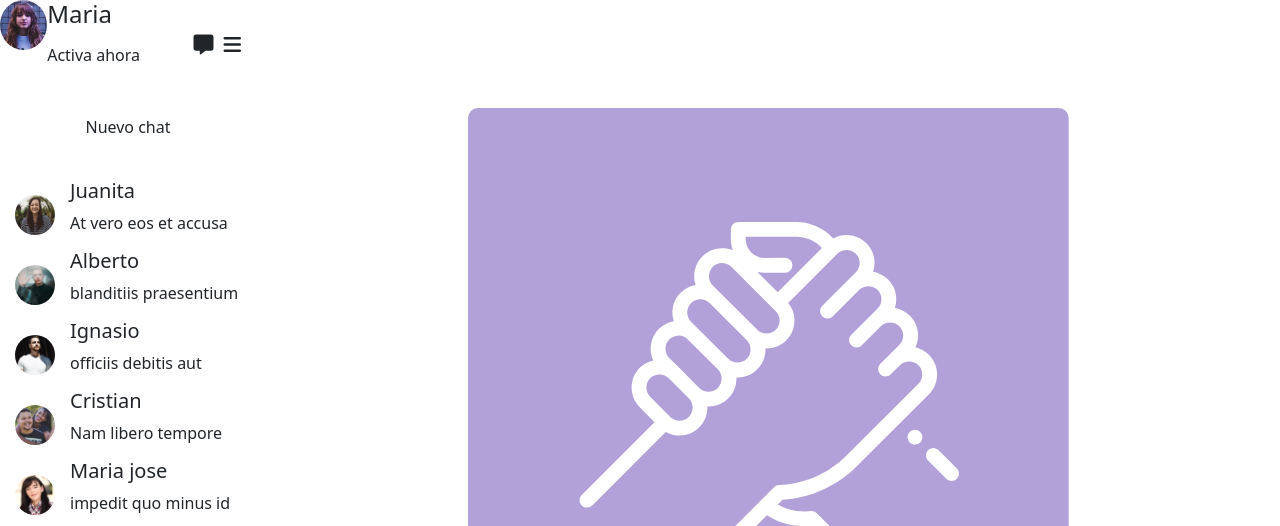
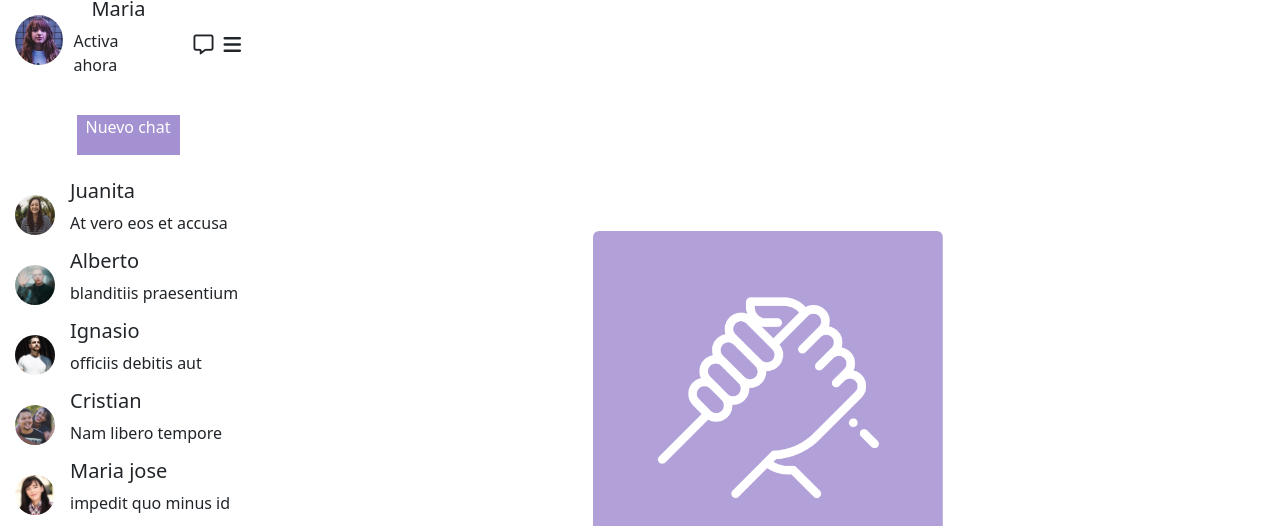
Before and after one commit to Natalia02699/css-avanzado-flexbox, a plain HTML site: page flexbox/index.html in a window 1280 px wide. Shown: the top 526 px of the page. Drawn offline with nearby package versions, Linux system fonts and the light colour scheme.

Commit message:
cssflexbox01

```diff
--- a/flexbox/asset/css/style.css
+++ b/flexbox/asset/css/style.css
@@ -31,6 +31,7 @@ display: flex;
 justify-content:space-evenly;
 text-align: center;
 flex-basis: 60%;
+margin: 15px;
 }
 .datos img {
     width: 50px;
@@ -38,21 +39,21 @@ flex-basis: 60%;
     border-radius: 50%;
 }
 p{
-    margin: 0%;
-    padding: 0%;
-    border: 0%;
+    margin: 0px;
+    padding: 0px;
+    border: 0px;
     text-align: left;
 }
 h5 {
-    margin: 0%;
-    padding: 0%;
-    border: 0%;
+    margin: 0px;
+    padding: 0px;
+    border: 0px;
 }
 .escrito {
     display: flex;
-    flex-wrap: wrap;
-    text-align: center;
-
+    flex-direction: column;
+    justify-content: center;
+    margin-left:10px;
 }
 .fonts{
 display: flex;
@@ -66,6 +67,7 @@ margin: 10px;
     margin: 5px;
 }
 .botoncu {
+color: white;
 height: 10%;
 display: flex;
 text-align: center;
@@ -73,11 +75,14 @@ flex-basis: 100%;
 padding: 25px;
 justify-content: center;
 }
-.textoin {
-    background-color: #A491D2;
-    width: 90px;
+.textoint {
+    background-color:#a491d2;
+    display: flex;
+    flex-basis: 50%;
     height:40px;
     text-align: center;
+    justify-content: center;
+    align-items: center;
 
 }
 
@@ -113,3 +118,6 @@ flex-direction: column;
     align-items: center;
     justify-content:center;
 }
+.box img {
+    width: 350px;
+}
--- a/flexbox/index.html
+++ b/flexbox/index.html
@@ -20,12 +20,12 @@
                 <img src="./asset/img/maria.jpg" alt="usuario">
 
                 <div class="escrito">
-                     <h4>Maria</h4>
+                     <h5>Maria</h5>
                      <p>Activa ahora</p>
                 </div>
             </div>
              <div class="fonts">
-                  <i class="fa-solid fa-message"></i>
+                <i class="fa-regular fa-message"></i>
                   <i class="fa-solid fa-bars"></i>
             </div>
         </div>
```
